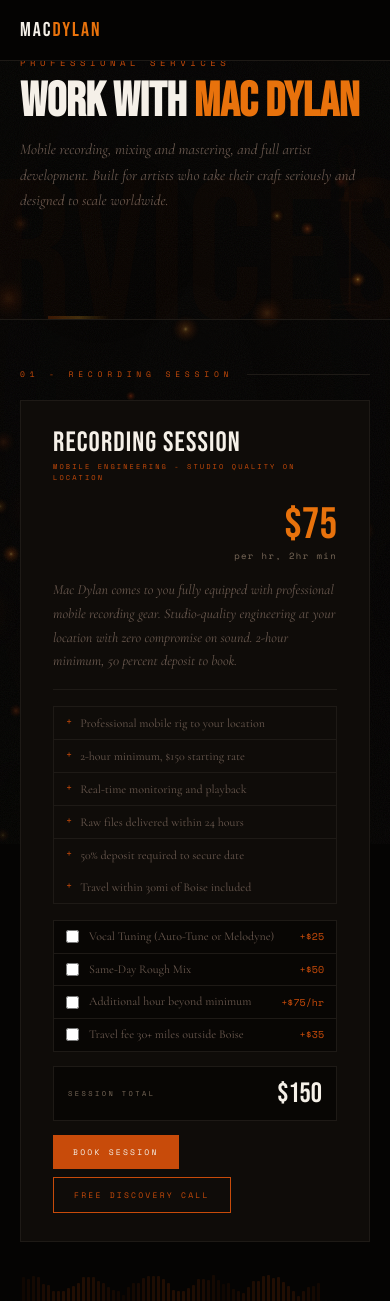
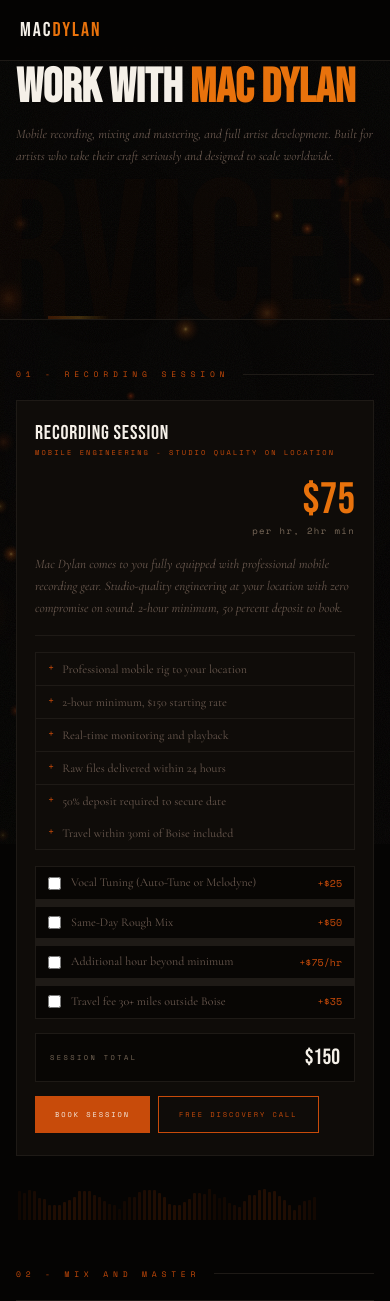
Before and after one commit to rapperstore/Mac-Dylan, a Flask app: page /services/ in a window 390 px wide. Shown: the top 1301 px of the page. Run offline with Flask 3, Linux system fonts and the light colour scheme.

Commit message:
Add 480px mobile breakpoints across all pages
- index: tighter padding/16px, smaller stats, tip amounts wrap, credits 2-col, modal book shrinks
- beats: hide waveform bars on phone, shrink row nums/price/tags, touch-friendly buy buttons
- services: smaller card padding, font sizes scaled down (names 20px, prices 26px), tier buttons fit
- store: ebook title 24px, price 36px, stage min-height 260px, full-width CTA button, trust bar stacks

Co-Authored-By: Claude Sonnet 4.6 <noreply@anthropic.com>

```diff
--- a/templates/services.html
+++ b/templates/services.html
@@ -179,6 +179,26 @@
 .svc-waveform-divider{display:flex;align-items:flex-end;gap:2px;height:28px;margin:36px 0 0;opacity:.15;padding:0 2px}
 .svc-waveform-divider .wbar{width:3px;background:var(--ember);border-radius:1px 1px 0 0;flex-shrink:0}
 @media(max-width:900px){.svc-wrap{padding:0 20px 60px}.svc-hero{padding:56px 20px 36px}.svc-includes,.svc-addons-row,.dev-tier-grid{grid-template-columns:1fr}.tier-select-row{flex-direction:column}.svc-card-head{grid-template-columns:1fr}.svc-hero-art{height:180px;right:10px;opacity:.07}.svc-card-art{display:none}}
+@media(max-width:480px){
+  .svc-hero{padding:44px 16px 28px}
+  .svc-wrap{padding:0 16px 48px}
+  .svc-eyebrow{font-size:7px}
+  .svc-sub{font-size:13px}
+  .svc-card{padding:22px 18px}
+  .svc-card-name{font-size:20px}
+  .svc-card-price{font-size:26px}
+  .svc-card-desc{font-size:13px}
+  .svc-includes-item{font-size:11px;padding:6px 10px}
+  .tier-opt{padding:10px 12px}
+  .tier-opt-name{font-size:15px}
+  .tier-opt-price{font-size:13px}
+  .dev-tier-name{font-size:18px}
+  .dev-tier-price{font-size:22px}
+  .svc-total-val{font-size:22px}
+  .svc-btn{font-size:7px;padding:12px 20px}
+  .svc-addons-row{gap:8px}
+  .addon-card{padding:14px 16px}
+}
 {% endblock %}
 {% block content %}
 <div class="svc-hero">
```
Also changed, not shown: templates/beats.html (+23 -0 lines), templates/index.html (+22 -1 lines), templates/store.html (+20 -0 lines).
